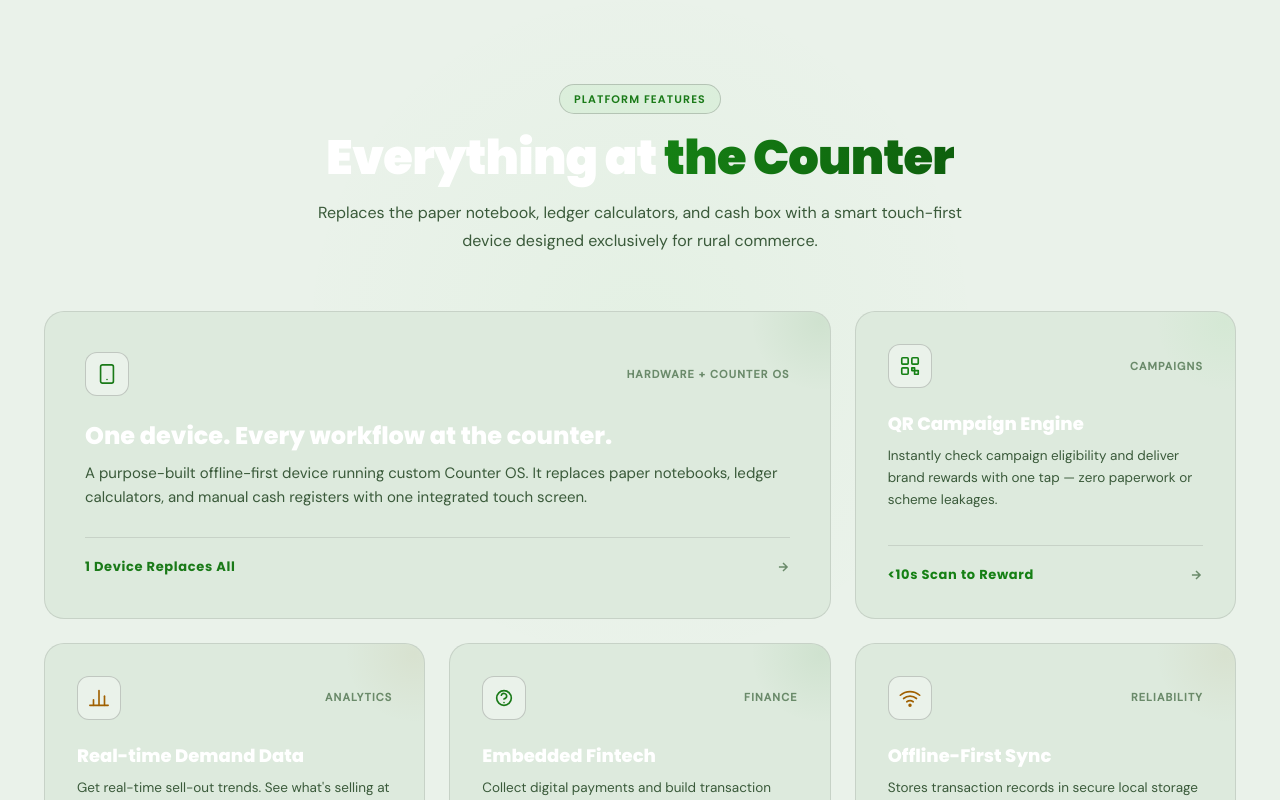
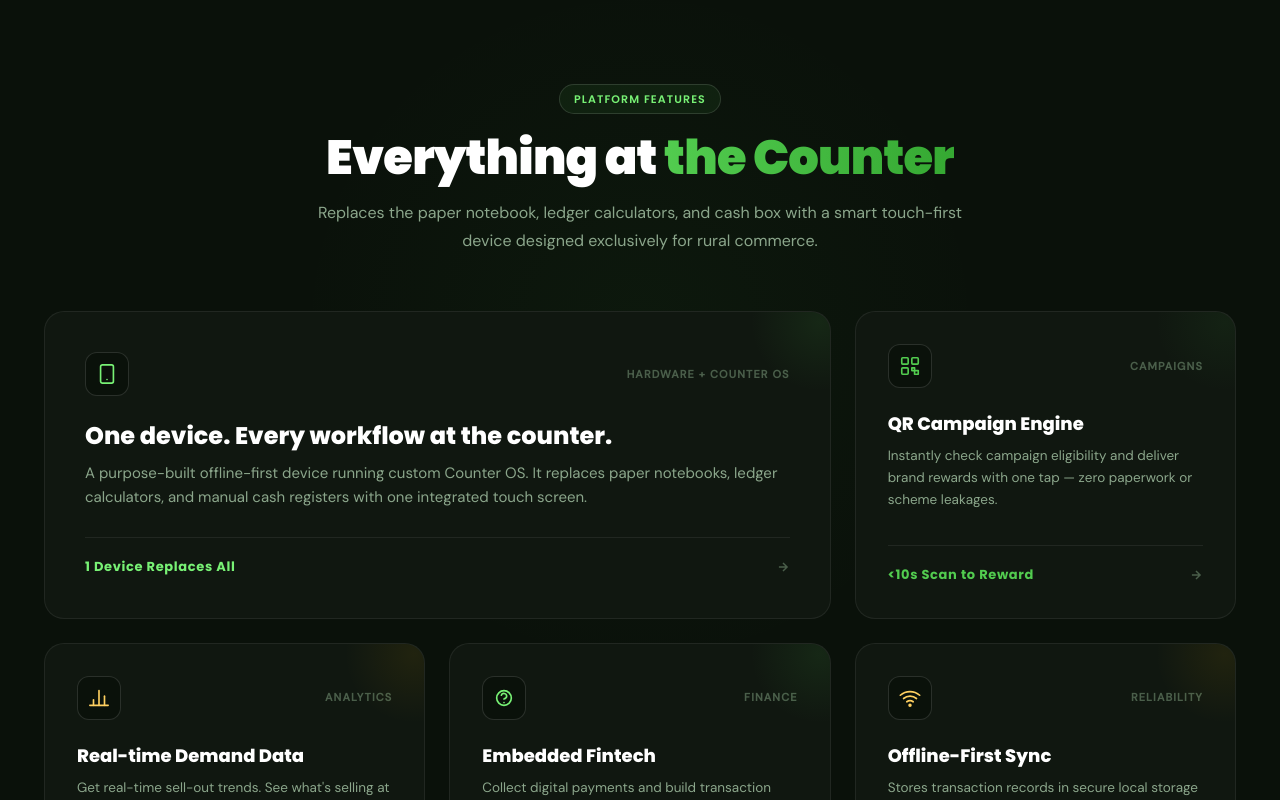
Before and after one commit to digigh/namuste-site, a Next.js app: page / in a window 1280 px wide. Shown: the part 780-1580 px from the top of the page. Built offline with nearby package versions, Linux system fonts and the light colour scheme.

Commit message:
Add files via upload

```diff
--- a/src/app/globals.css
+++ b/src/app/globals.css
@@ -37,62 +37,6 @@
   --card-bg:           rgba(16,23,16,0.9);
   --input-bg:          #182018;
   --shadow:            0 8px 32px rgba(0,0,0,0.5);
-}
-
-.light {
-  /* Light Theme */
-  --bg:                #f2f7f2;
-  --bg2:               #eaf2ea;
-  --bg3:               #ddeadd;
-  --surface:           #ccdccc;
-  --surface2:          #b8ccb8;
-  --border:            rgba(0,0,0,0.10);
-  --border2:           rgba(0,0,0,0.18);
-  --ink:               #0d1f0d;
-  --ink2:              #3a5a3a;
-  --muted:             #6a8a6a;
-  --accent-green:      #1a7a18;
-  --accent-green-mid:  #158014;
-  --accent-green-deep: #0e600d;
-  --green-glow:        rgba(26,122,24,0.14);
-  --gold:              #a06000;
-  --gold-base:         #886000;
-  --gold-glow:         rgba(136,96,0,0.12);
-  --diamond-blue:      #1a6aaa;
-  --silver:            #5a6a7a;
-  --bronze:            #8a5020;
-  --card-bg:           rgba(215,235,215,0.95);
-  --input-bg:          #dde8dd;
-  --shadow:            0 4px 20px rgba(0,0,0,0.1);
-}
-
-@media (prefers-color-scheme: light) {
-  :root {
-    /* Light Theme */
-    --bg:                #f2f7f2;
-    --bg2:               #eaf2ea;
-    --bg3:               #ddeadd;
-    --surface:           #ccdccc;
-    --surface2:          #b8ccb8;
-    --border:            rgba(0,0,0,0.10);
-    --border2:           rgba(0,0,0,0.18);
-    --ink:               #0d1f0d;
-    --ink2:              #3a5a3a;
-    --muted:             #6a8a6a;
-    --accent-green:      #1a7a18;
-    --accent-green-mid:  #158014;
-    --accent-green-deep: #0e600d;
-    --green-glow:        rgba(26,122,24,0.14);
-    --gold:              #a06000;
-    --gold-base:         #886000;
-    --gold-glow:         rgba(136,96,0,0.12);
-    --diamond-blue:      #1a6aaa;
-    --silver:            #5a6a7a;
-    --bronze:            #8a5020;
-    --card-bg:           rgba(215,235,215,0.95);
-    --input-bg:          #dde8dd;
-    --shadow:            0 4px 20px rgba(0,0,0,0.1);
-  }
 }
 
 *,*::before,*::after { box-sizing: border-box; margin: 0; padding: 0; }
@@ -333,3 +277,15 @@ img, svg { max-width: 100%; }
     gap: 8px !important;
   }
 }
+
+/* Responsive Brand Logo override */
+@media (max-width: 768px) {
+  .brand-logo {
+    height: 48px !important;
+  }
+}
+@media (max-width: 480px) {
+  .brand-logo {
+    height: 38px !important;
+  }
+}
```
